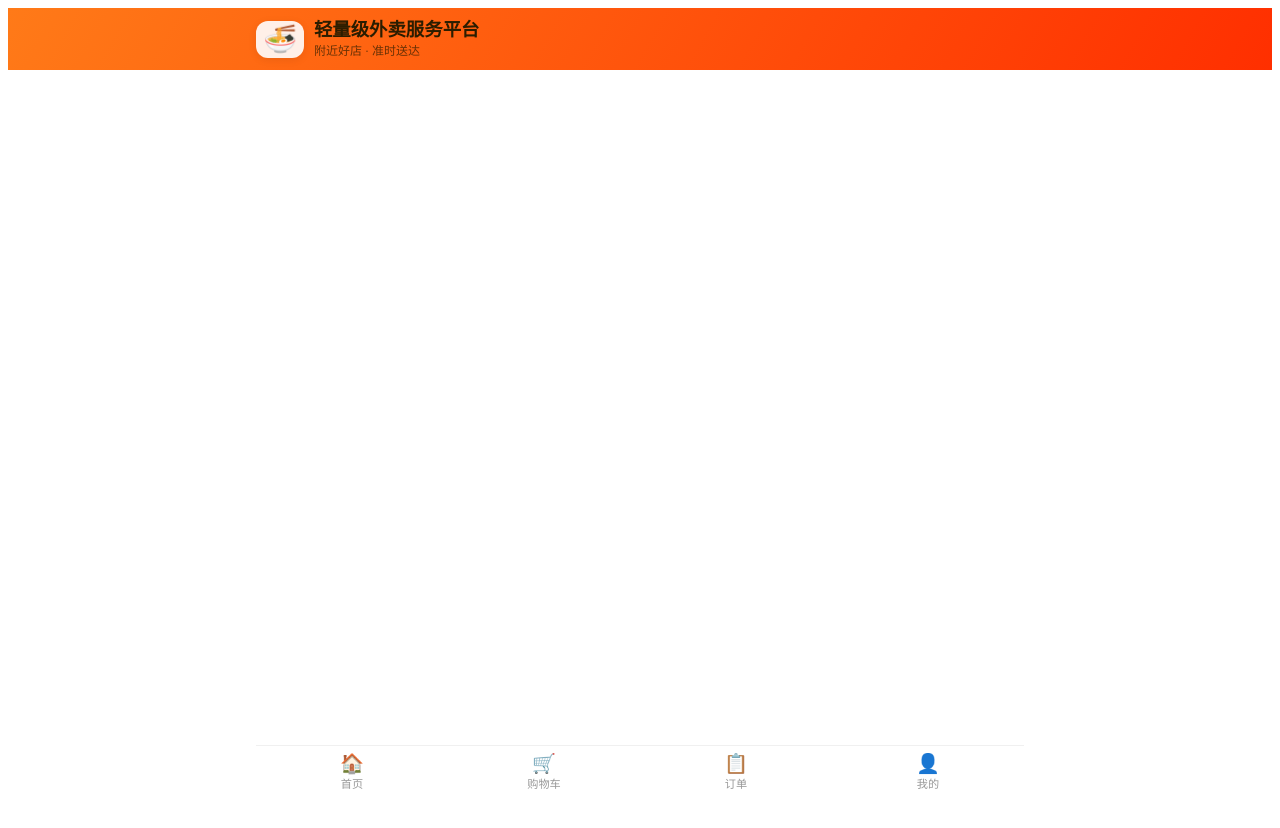
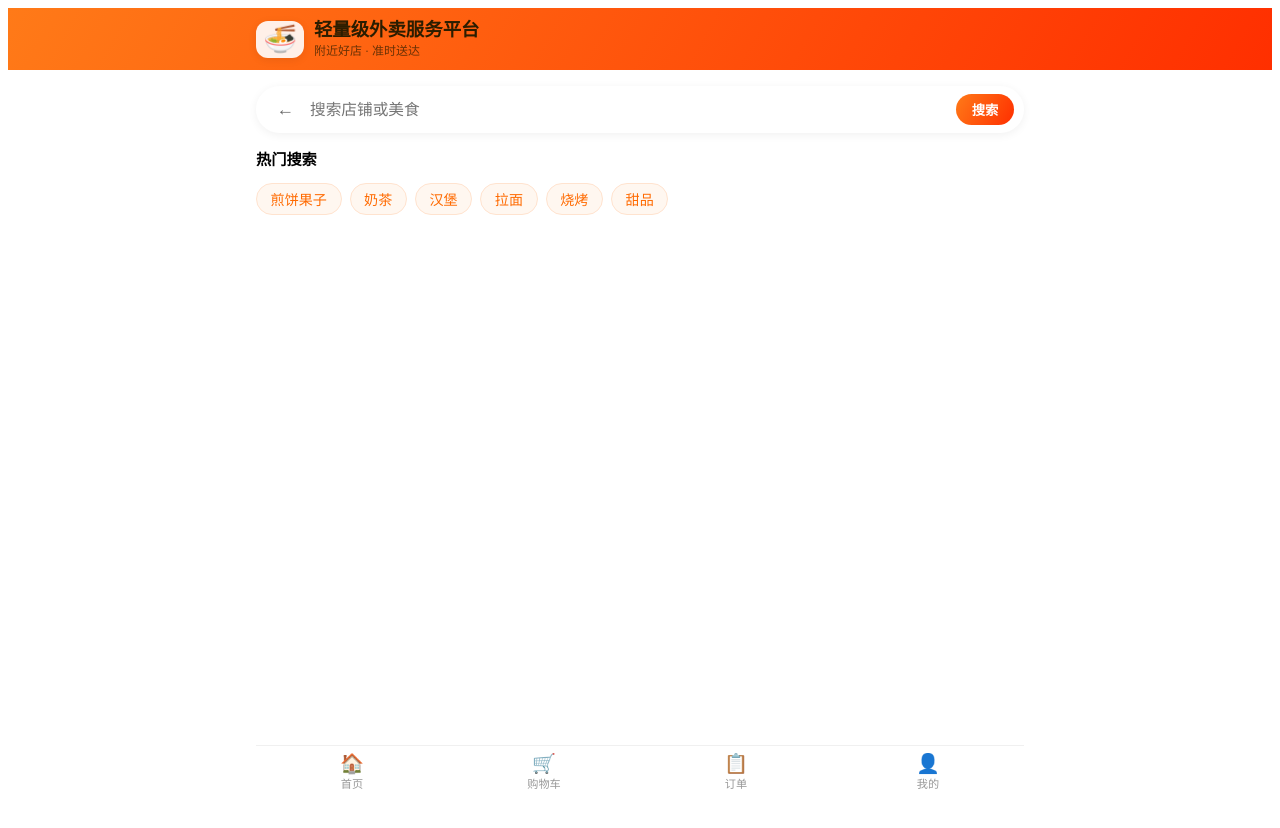
Before and after one commit to messere1/eleme-takeout, a Vue app in the folder frontend/: page /search in a window 1280 px wide. Shown: the top 828 px of the page. Built offline with nearby package versions, Linux system fonts and the light colour scheme.

Commit message:
搜索页面增加

```diff
--- a/frontend/src/router/index.js
+++ b/frontend/src/router/index.js
@@ -14,6 +14,7 @@ import MerchantOrders from '@/views/MerchantOrders.vue'
 import MerchantProfile from '@/views/MerchantProfile.vue'
 import Admin from '@/views/Admin.vue'
 import Pay from '@/views/Pay.vue'
+import Search from '@/views/Search.vue'
 import { session } from '@/utils/session'
 
 const routes = [
@@ -29,6 +30,7 @@ const routes = [
   { path: '/merchant/products', name: 'merchant-products', component: MerchantProducts },
   { path: '/merchant/orders', name: 'merchant-orders', component: MerchantOrders },
   { path: '/merchant/profile', name: 'merchant-profile', component: MerchantProfile },
+  { path: '/search', name: 'search', component: Search },
   { path: '/orders/:id/pay', name: 'pay', component: Pay },
   { path: '/admin', name: 'admin', component: Admin },
   { path: '/admin/users', name: 'admin-users', component: Admin, props: { tab: 'users' } },
--- a/frontend/src/views/Home.vue
+++ b/frontend/src/views/Home.vue
@@ -1,6 +1,13 @@
 <script setup>
 import { onMounted, onUnmounted, ref } from 'vue'
+import { useRouter } from 'vue-router'
 import { listShops } from '@/api/shop'
+
+const router = useRouter()
+
+function goSearch() {
+  router.push('/search')
+}
 
 const EMOJI = ['🥞', '🌶️', '🧋', '🍣', '🍢', '🍞', '🍔', '🥡']
 const BG = ['#fff1e8', '#fff0f0', '#f4f1ff', '#eef8ff', '#fff7ed', '#fdeef7']
@@ -129,10 +136,18 @@ onUnmounted(() => window.removeEventListener('wheel', onWindowWheel))
       </div>
     </section>
 
-    <!-- 搜索框（吸顶） -->
-    <div ref="searchBox" class="search-box">
+    <!-- 搜索框（吸顶）：点击进入搜索页 -->
+    <div
+      ref="searchBox"
+      class="search-box"
+      data-testid="home-search-entry"
+      role="button"
+      tabindex="0"
+      @click="goSearch"
+      @keyup.enter="goSearch"
+    >
       <span class="search-icon">🔍</span>
-      <input class="search-input" type="search" placeholder="搜索想吃的美食" aria-label="搜索" />
+      <span class="search-placeholder">搜索想吃的美食</span>
     </div>
 
     <!-- 频道分类 + 附近店铺：搜索框触顶后作为一个整体滚动 -->
@@ -250,15 +265,9 @@ onUnmounted(() => window.removeEventListener('wheel', onWindowWheel))
   font-size: 1rem;
   line-height: 1;
 }
-.search-input {
+.search-placeholder {
   flex: 1;
-  border: none;
-  outline: none;
-  background: transparent;
   font-size: 0.95rem;
-  color: #333;
-}
-.search-input::placeholder {
   color: #bbb;
 }
 
--- /dev/null
+++ b/frontend/src/views/Search.vue
@@ -0,0 +1,222 @@
+<script setup>
+import { onMounted, ref } from 'vue'
+import { useRouter } from 'vue-router'
+import { listShops } from '@/api/shop'
+
+const router = useRouter()
+
+const keyword = ref('')
+const results = ref([])
+const searched = ref(false)
+const searching = ref(false)
+const message = ref('')
+
+const HOT = ['煎饼果子', '奶茶', '汉堡', '拉面', '烧烤', '甜品']
+
+async function search(text) {
+  const q = (text ?? keyword.value).trim()
+  keyword.value = q
+  if (!q) {
+    message.value = '请输入店铺或美食名称'
+    return
+  }
+  message.value = ''
+  searching.value = true
+  try {
+    // 后端整体搜索接口待提供；目前按店铺名本地过滤已有店铺列表
+    const data = await listShops({ page: 1, size: 100 })
+    const items = data?.items ?? []
+    results.value = items.filter((shop) =>
+      String(shop.shopName || '').toLowerCase().includes(q.toLowerCase()),
+    )
+    searched.value = true
+  } catch (error) {
+    results.value = []
+    searched.value = true
+    message.value = '搜索失败：' + (error?.message || '请稍后重试')
+  } finally {
+    searching.value = false
+  }
+}
+
+function pickHot(word) {
+  search(word)
+}
+
+onMounted(() => {
+  keyword.value = String(router.currentRoute.value.query.q || '')
+  if (keyword.value) search(keyword.value)
+})
+</script>
+
+<template>
+  <section class="search-page">
+    <div class="search-bar">
+      <button class="back" @click="router.back()">←</button>
+      <input
+        v-model="keyword"
+        class="search-input"
+        type="search"
+        data-testid="search-input"
+        placeholder="搜索店铺或美食"
+        @keyup.enter="search()"
+      />
+      <button class="search-btn" data-testid="search-submit" @click="search()">搜索</button>
+    </div>
+
+    <p v-if="message" data-testid="search-message" class="search-message">{{ message }}</p>
+
+    <template v-if="!searched">
+      <h3 class="block-title">热门搜索</h3>
+      <div class="hot-tags">
+        <button
+          v-for="word in HOT"
+          :key="word"
+          class="hot-tag"
+          @click="pickHot(word)"
+        >{{ word }}</button>
+      </div>
+    </template>
+
+    <template v-else>
+      <ul v-if="results.length" class="result-list">
+        <li
+          v-for="shop in results"
+          :key="shop.id"
+          :data-testid="`search-result-${shop.id}`"
+          class="result-card"
+          @click="router.push(`/shops/${shop.id}`)"
+        >
+          <div class="result-thumb">🏪</div>
+          <div class="result-body">
+            <strong>{{ shop.shopName }}</strong>
+            <span class="result-notice">{{ shop.notice || '暂无公告' }}</span>
+          </div>
+          <span class="result-enter">进店 ›</span>
+        </li>
+      </ul>
+      <p v-else data-testid="search-empty" class="search-empty">没有找到相关店铺</p>
+    </template>
+  </section>
+</template>
+
+<style scoped>
+.search-page {
+  max-width: 48rem;
+  margin: 0 auto;
+  display: flex;
+  flex-direction: column;
+  gap: 0.9rem;
+}
+.search-bar {
+  position: sticky;
+  top: 0;
+  z-index: 5;
+  display: flex;
+  align-items: center;
+  gap: 0.5rem;
+  background: #fff;
+  border-radius: 999px;
+  padding: 0.45rem 0.6rem 0.45rem 0.9rem;
+  box-shadow: 0 2px 10px rgba(0, 0, 0, 0.06);
+}
+.back {
+  border: none;
+  background: transparent;
+  font-size: 1.1rem;
+  cursor: pointer;
+  color: #666;
+}
+.search-input {
+  flex: 1;
+  border: none;
+  outline: none;
+  background: transparent;
+  font-size: 0.98rem;
+  color: #333;
+}
+.search-btn {
+  border: none;
+  background: var(--brand-gradient);
+  color: #fff;
+  font-weight: 600;
+  border-radius: 999px;
+  padding: 0.4rem 1rem;
+  cursor: pointer;
+}
+.search-message {
+  margin: 0;
+  color: #e34d1c;
+  font-size: 0.9rem;
+}
+.block-title {
+  margin: 0;
+  font-size: 0.95rem;
+}
+.hot-tags {
+  display: flex;
+  flex-wrap: wrap;
+  gap: 0.5rem;
+}
+.hot-tag {
+  border: 1px solid #ffe3cf;
+  background: #fff7f0;
+  color: #ff6a00;
+  border-radius: 999px;
+  padding: 0.3rem 0.85rem;
+  cursor: pointer;
+  font-size: 0.88rem;
+}
+.result-list {
+  list-style: none;
+  margin: 0;
+  padding: 0;
+  display: flex;
+  flex-direction: column;
+  gap: 0.7rem;
+}
+.result-card {
+  display: flex;
+  align-items: center;
+  gap: 0.9rem;
+  background: #fff;
+  border-radius: var(--card-radius);
+  padding: 0.9rem 1rem;
+  box-shadow: 0 2px 10px rgba(0, 0, 0, 0.06);
+  cursor: pointer;
+}
+.result-thumb {
+  flex-shrink: 0;
+  width: 3.2rem;
+  height: 3.2rem;
+  border-radius: 10px;
+  background: #fff4ec;
+  display: flex;
+  align-items: center;
+  justify-content: center;
+  font-size: 1.6rem;
+}
+.result-body {
+  flex: 1;
+  min-width: 0;
+  display: flex;
+  flex-direction: column;
+  gap: 0.2rem;
+}
+.result-notice {
+  color: #999;
+  font-size: 0.85rem;
+  overflow: hidden;
+  text-overflow: ellipsis;
+  white-space: nowrap;
+}
+.result-enter {
+  color: #ff5000;
+  font-weight: 700;
+}
+.search-empty {
+  text-align: center;
+  color: #999;
+  padding: 2rem 0;
+}
+</style>
```
